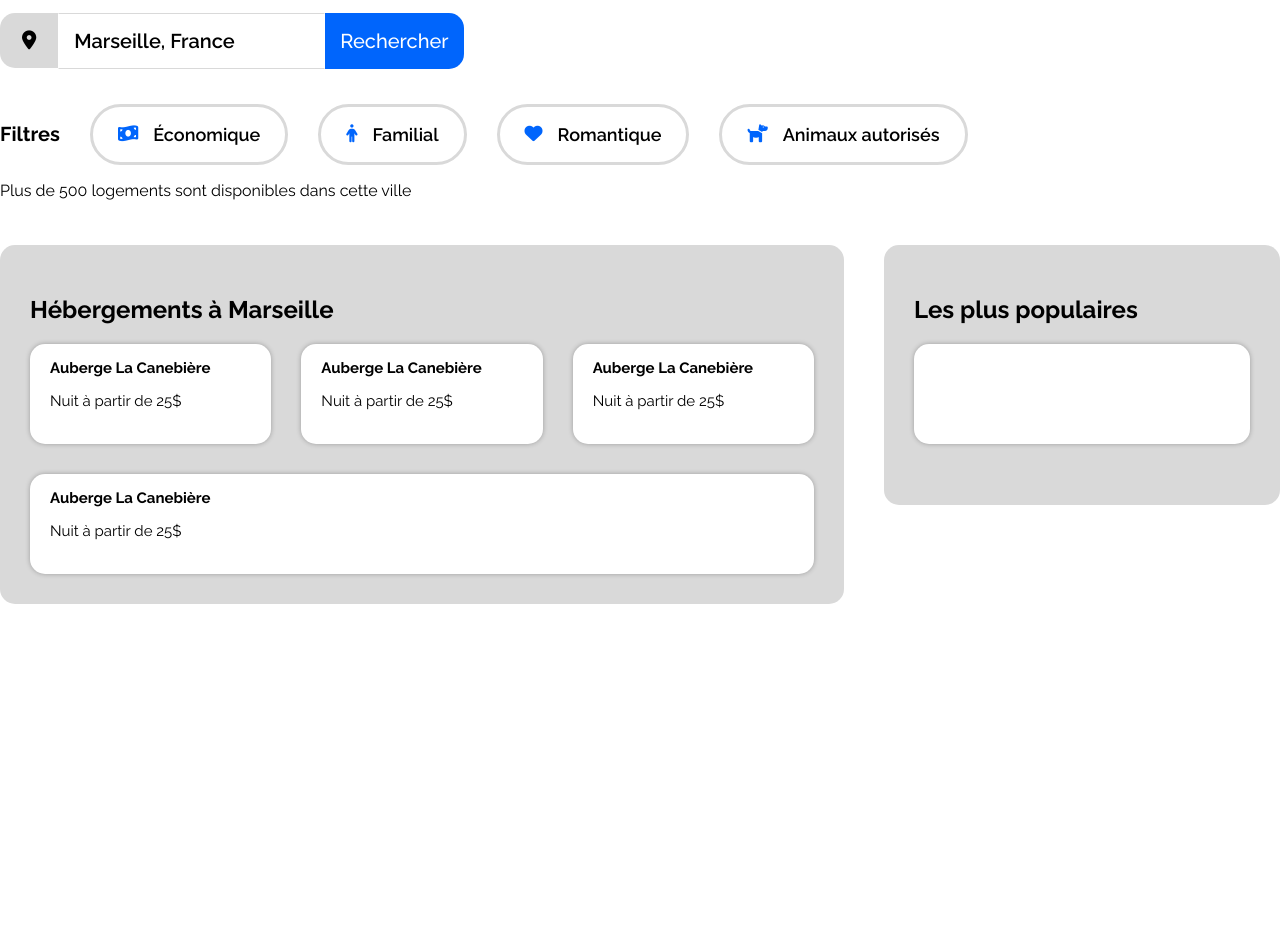
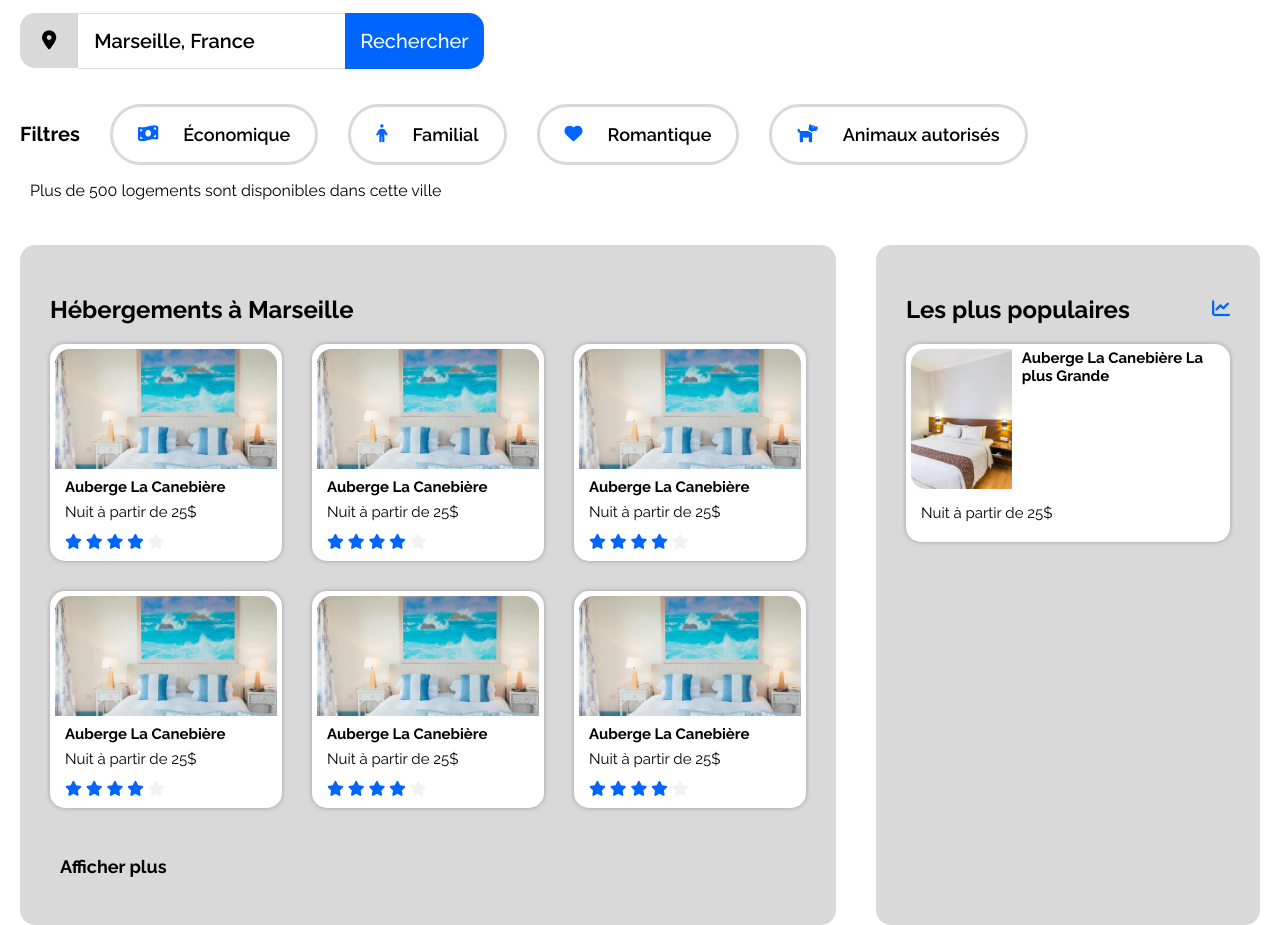
Before and after one commit to dokaNc/Booki, a plain HTML site: page index.html in a window 1280 px wide. Shown: the part 248-1173 px from the top of the page. Before the commit the page ends 852 px from the top, so only its background shows below. Drawn offline with Linux system fonts and the light colour scheme.

Commit message:
section hebergement & populaire

```diff
--- a/css/style.css
+++ b/css/style.css
@@ -10,6 +10,8 @@ body {
   margin-top: 56px;
   max-width: 1400px;
   /* border: 1px solid black; */
+  padding-left: 20px;
+  padding-right: 20px;
 }
 
 .bold-text {
@@ -138,6 +140,10 @@ input[type="submit"] {
   margin-bottom: 45px;
 }
 
+figure {
+  margin: 0;
+}
+
 .container-card {
   display: flex;
   grid-gap: 40px;
@@ -163,21 +169,61 @@ input[type="submit"] {
   box-shadow: 0px 0px 5px 0px #00000047;
   border-radius: 15px;
   width: 100%;
-  height: 100px;
   flex: 30%;
 }
 
 .text-ville {
   font-size: 15px;
-  padding-left: 20px;
+  padding: 5px;
+  padding-bottom: 10px;
+}
+
+.text-ville img {
+  width: 100%;
+  object-fit: cover;
+  height: 120px;
+  border-top-left-radius: 15px;
+  border-top-right-radius: 15px;
+  margin-bottom: 5px;
+}
+
+.text-ville figcaption,
+p,
+.icon-star {
+  padding-left: 10px;
+}
+
+.text-ville p {
+  margin-top: 7px;
+  margin-bottom: 12px;
+}
+
+.icon-star {
+  color: #0065fc;
+  font-size: 15px;
+}
+
+.icon-grey {
+  color: #f2f2f2;
 }
 
 .container-popular {
   background-color: #d9d9d9;
   border-radius: 15px;
-  height: 200px;
+  height: auto;
   padding: 30px;
   width: 30%;
+}
+
+.fa-chart-line {
+  font-size: 18px;
+  color: #0065fc;
+}
+
+.title-popular {
+  display: flex;
+  align-items: center;
+  justify-content: space-between;
 }
 
 .popular {
@@ -188,22 +234,35 @@ input[type="submit"] {
   height: 100px;
 }
 
-/* @media screen and (max-width: 1400px) and (min-width: 993px) {
-  body {
-    margin-right: 20px;
-    margin-left: 20px;
-  }
-} */
+.text-popular {
+  font-size: 15px;
+  padding: 5px;
+}
+
+.text-popular figure {
+  display: flex;
+  gap: 10px;
+}
+
+.text-popular img {
+  width: 43%;
+  object-fit: cover;
+  height: 140px;
+  border-top-left-radius: 15px;
+  border-bottom-left-radius: 15px;
+}
+
+.more {
+  font-size: 18px;
+}
 
 /* Tablette */
 @media screen and (max-width: 992px) and (min-width: 768px) {
   body {
-    /* margin: 56px 80px 0px 80px; */
+    margin-top: 56px;
     margin: 20px;
-  }
-
-  body {
-    margin-top: 56px;
+    padding-left: 0;
+    padding-right: 0;
   }
 
   /* FILTERS */
@@ -245,6 +304,11 @@ input[type="submit"] {
 
 /* Mobile */
 @media screen and (max-width: 767px) {
+  body {
+    padding-left: 0;
+    padding-right: 0;
+  }
+
   /* Navbar */
   .nav {
     margin-top: 28px;
@@ -370,6 +434,11 @@ input[type="submit"] {
   }
 
   /* SECTION HEBERGEMENT & POPULAIRE */
+  .info {
+    padding-left: 25px;
+    padding-right: 25px;
+  }
+
   .container-card {
     flex-direction: column-reverse;
     grid-gap: 0px;
@@ -391,4 +460,8 @@ input[type="submit"] {
     border-radius: 0px;
     padding: 20px;
   }
+
+  .ville-card {
+    flex-direction: column;
+  }
 }
--- a/index.html
+++ b/index.html
@@ -62,10 +62,9 @@
         </div>
       </div>
     </section>
-  </main>
-  <!-- Section 2 (texte nb logement, hebergement ville, hebergement populaire) -->
 
     <section class="hebergement">
+      <!-- <i class="fa-light fa-circle-info"></i> -->
       <p class="info">Plus de 500 logements sont disponibles dans cette ville</p>
       <div class="container-card">
         <div class="container-ville">
@@ -73,37 +72,124 @@
           <div class="ville-card">
             <div class="ville">
               <div class="text-ville">
-              <p class="bold-text">Auberge La Canebière</p>
+                <figure>
+                  <img src="./assets/hebergements/4_small/annie-spratt-Eg1qcIitAuA-unsplash.jpg" alt="">
+                  <figcaption class="bold-text">Auberge La Canebière</figcaption>
+                </figure>
                 <p>Nuit à partir de 25$</p>
+                <div class="icon-star">
+                  <i class="fa-solid fa-star"></i>
+                  <i class="fa-solid fa-star"></i>
+                  <i class="fa-solid fa-star"></i>
+                  <i class="fa-solid fa-star"></i>
+                  <i class="fa-solid fa-star icon-grey"></i>
+                </div>
               </div>
             </div>
             <div class="ville">
               <div class="text-ville">
-              <p class="bold-text">Auberge La Canebière</p>
+                <figure>
+                  <img src="./assets/hebergements/4_small/annie-spratt-Eg1qcIitAuA-unsplash.jpg" alt="">
+                  <figcaption class="bold-text">Auberge La Canebière</figcaption>
+                </figure>
                 <p>Nuit à partir de 25$</p>
+                <div class="icon-star">
+                  <i class="fa-solid fa-star"></i>
+                  <i class="fa-solid fa-star"></i>
+                  <i class="fa-solid fa-star"></i>
+                  <i class="fa-solid fa-star"></i>
+                  <i class="fa-solid fa-star icon-grey"></i>
+                </div>
               </div>
             </div>
             <div class="ville">
               <div class="text-ville">
-              <p class="bold-text">Auberge La Canebière</p>
+                <figure>
+                  <img src="./assets/hebergements/4_small/annie-spratt-Eg1qcIitAuA-unsplash.jpg" alt="">
+                  <figcaption class="bold-text">Auberge La Canebière</figcaption>
+                </figure>
                 <p>Nuit à partir de 25$</p>
+                <div class="icon-star">
+                  <i class="fa-solid fa-star"></i>
+                  <i class="fa-solid fa-star"></i>
+                  <i class="fa-solid fa-star"></i>
+                  <i class="fa-solid fa-star"></i>
+                  <i class="fa-solid fa-star icon-grey"></i>
+                </div>
               </div>
             </div>
             <div class="ville">
               <div class="text-ville">
-              <p class="bold-text">Auberge La Canebière</p>
+                <figure>
+                  <img src="./assets/hebergements/4_small/annie-spratt-Eg1qcIitAuA-unsplash.jpg" alt="">
+                  <figcaption class="bold-text">Auberge La Canebière</figcaption>
+                </figure>
                 <p>Nuit à partir de 25$</p>
+                <div class="icon-star">
+                  <i class="fa-solid fa-star"></i>
+                  <i class="fa-solid fa-star"></i>
+                  <i class="fa-solid fa-star"></i>
+                  <i class="fa-solid fa-star"></i>
+                  <i class="fa-solid fa-star icon-grey"></i>
                 </div>
               </div>
             </div>
+            <div class="ville">
+              <div class="text-ville">
+                <figure>
+                  <img src="./assets/hebergements/4_small/annie-spratt-Eg1qcIitAuA-unsplash.jpg" alt="">
+                  <figcaption class="bold-text">Auberge La Canebière</figcaption>
+                </figure>
+                <p>Nuit à partir de 25$</p>
+                <div class="icon-star">
+                  <i class="fa-solid fa-star"></i>
+                  <i class="fa-solid fa-star"></i>
+                  <i class="fa-solid fa-star"></i>
+                  <i class="fa-solid fa-star"></i>
+                  <i class="fa-solid fa-star icon-grey"></i>
+                </div>
+              </div>
+            </div>
+            <div class="ville">
+              <div class="text-ville">
+                <figure>
+                  <img src="./assets/hebergements/4_small/annie-spratt-Eg1qcIitAuA-unsplash.jpg" alt="">
+                  <figcaption class="bold-text">Auberge La Canebière</figcaption>
+                </figure>
+                <p>Nuit à partir de 25$</p>
+                <div class="icon-star">
+                  <i class="fa-solid fa-star"></i>
+                  <i class="fa-solid fa-star"></i>
+                  <i class="fa-solid fa-star"></i>
+                  <i class="fa-solid fa-star"></i>
+                  <i class="fa-solid fa-star icon-grey"></i>
+                </div>
+              </div>
+            </div>
+            <p class="bold-text more">Afficher plus</p>
+          </div>
         </div>
         <aside class="container-popular">
+          <div class="title-popular">
             <h2>Les plus populaires</h2>
-        <div class="popular">
+            <i class="fa-solid fa-chart-line"></i>
+          </div>
+          <div class="ville">
+            <div class="text-popular">
+              <figure>
+                <img src="./assets/hebergements/4_small/febrian-zakaria-sjvU0THccQA-unsplash.jpg" alt="">
+                <figcaption class="bold-text">Auberge La Canebière La plus Grande</figcaption>
+              </figure>
+              <p>Nuit à partir de 25$</p>
+            </div>
           </div>
         </aside>
       </div>
     </section>
+  </main>
+  <!-- Section 2 (texte nb logement, hebergement ville, hebergement populaire) -->
+
+
   <!-- Section 3 (activités ville) -->
 
   <!-- Footer -->
```
Lines whose indentation alone changed are shown as unchanged.
